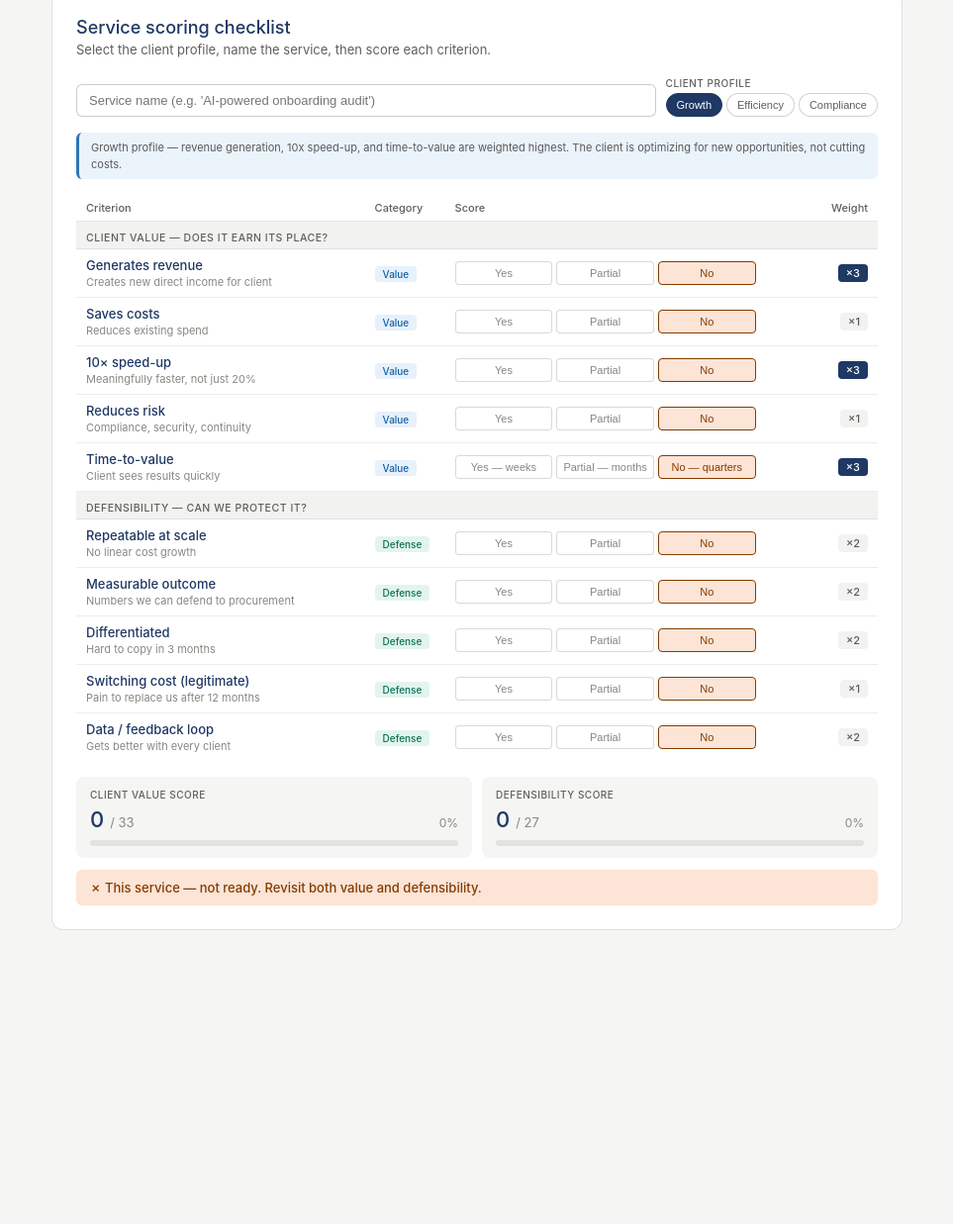
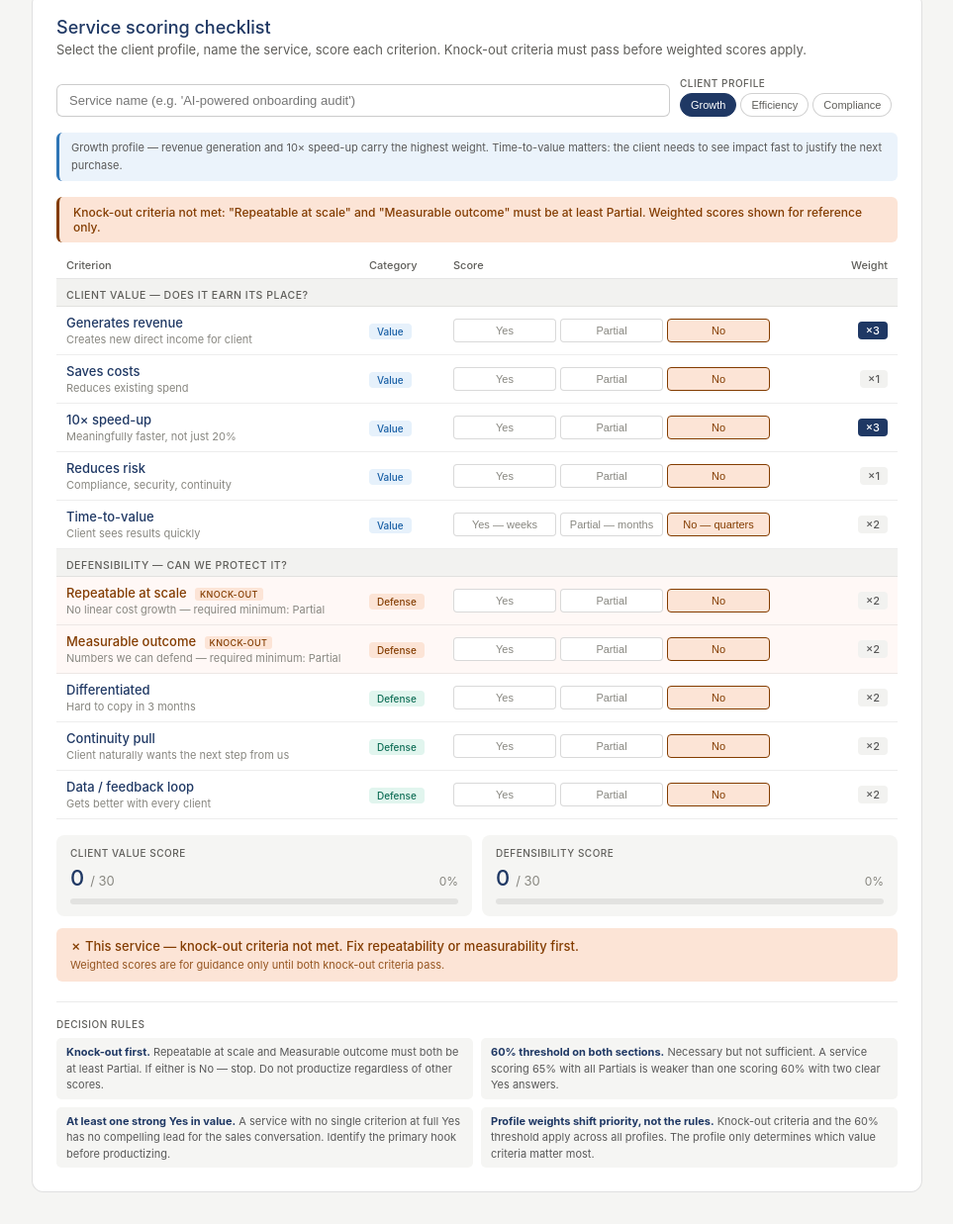
Before and after one commit to Tisho-hub/Pipeline-Foundry, a plain HTML site: page Productized Service Scoring.html in a window 1280 px wide. Shown: the part 40-1277 px from the top of the page at 99% size, without its empty margins (158-1121 px from the left). Before the commit the page ends 1012 px from the top, so only its background shows below. Drawn offline with Linux system fonts and the light colour scheme.

Commit message:
Update Productized Service Scoring.html
Yes/Partial/No buttons throughout
Client profile selector with rebalanced Compliance weights (risk ×3, costs ×2, time-to-value ×2)
"Switching cost" renamed to "Continuity pull"
Knock-out logic — banner appears when d1 or d2 is No, verdict is blocked until both pass, with explanatory detail text on every verdict state

```diff
--- a/Productized Service Scoring.html
+++ b/Productized Service Scoring.html
@@ -7,39 +7,48 @@
 <style>
   *, *::before, *::after { box-sizing: border-box; margin: 0; padding: 0; }
   body { font-family: -apple-system, BlinkMacSystemFont, "Segoe UI", Arial, sans-serif; background: #f5f5f3; color: #2c2c2a; padding: 2rem; }
-  .card { background: white; border-radius: 12px; border: 0.5px solid rgba(0,0,0,0.12); padding: 1.5rem; max-width: 860px; margin: 0 auto; }
+  .card { background: white; border-radius: 12px; border: 0.5px solid rgba(0,0,0,0.12); padding: 1.5rem; max-width: 900px; margin: 0 auto; }
   .card-title { font-size: 18px; font-weight: 500; color: #1F3864; margin-bottom: 4px; }
   .card-sub { font-size: 13px; color: #5F5E5A; margin-bottom: 1.25rem; }
   .controls { display: grid; grid-template-columns: 1fr auto; gap: 10px; margin-bottom: 1rem; align-items: end; }
   input[type=text] { width: 100%; font-size: 13px; padding: 8px 12px; border-radius: 6px; border: 0.5px solid rgba(0,0,0,0.2); color: #2c2c2a; background: white; outline: none; }
   input[type=text]:focus { border-color: #2E75B6; }
-  .profile-wrap { display: flex; flex-direction: column; gap: 4px; min-width: 210px; }
+  .profile-wrap { display: flex; flex-direction: column; gap: 4px; min-width: 220px; }
   .profile-label { font-size: 10px; font-weight: 500; color: #5F5E5A; text-transform: uppercase; letter-spacing: 0.05em; }
   .profile-pills { display: flex; gap: 4px; }
   .pill { font-size: 11px; font-weight: 500; padding: 5px 10px; border-radius: 20px; border: 0.5px solid rgba(0,0,0,0.18); cursor: pointer; background: white; color: #5F5E5A; transition: all 0.15s; white-space: nowrap; }
   .pill:hover { border-color: #2E75B6; color: #2E75B6; }
   .pill.active { background: #1F3864; color: white; border-color: #1F3864; }
-  .profile-hint { font-size: 11px; color: #595959; margin-bottom: 1rem; padding: 7px 12px; background: #EBF3FB; border-radius: 6px; border-left: 3px solid #2E75B6; line-height: 1.5; }
+  .profile-hint { font-size: 11px; color: #595959; margin-bottom: 1rem; padding: 7px 12px; background: #EBF3FB; border-radius: 6px; border-left: 3px solid #2E75B6; line-height: 1.6; }
+
+  /* Knock-out banner */
+  .knockout-banner { display: none; font-size: 12px; font-weight: 500; padding: 8px 14px; border-radius: 6px; margin-bottom: 10px; background: #FCE4D6; color: #833C00; border-left: 3px solid #833C00; }
+
   table { width: 100%; border-collapse: collapse; font-size: 13px; }
   th { font-weight: 500; font-size: 11px; color: #5F5E5A; text-align: left; padding: 6px 10px; border-bottom: 0.5px solid rgba(0,0,0,0.1); }
   td { padding: 8px 10px; border-bottom: 0.5px solid rgba(0,0,0,0.07); vertical-align: middle; }
-  tr:last-child td { border-bottom: none; }
-  tr:hover td { background: #f9f9f7; }
+  tr.knockout-row td { background: #fff8f6; }
+  tr.knockout-fail td .crit-name { color: #833C00; }
   .section-label { font-size: 10.5px; font-weight: 500; color: #5F5E5A; text-transform: uppercase; letter-spacing: 0.05em; padding: 10px 10px 4px; background: #f2f2f0; }
   .badge { display: inline-block; font-size: 10px; font-weight: 500; padding: 2px 8px; border-radius: 4px; }
   .b-v { background: #E6F1FB; color: #185FA5; }
   .b-d { background: #E1F5EE; color: #0F6E56; }
+  .b-ko { background: #FCE4D6; color: #833C00; }
   .crit-name { font-weight: 500; color: #1F3864; display: block; }
   .crit-sub { font-size: 11px; color: #888780; }
+  .ko-tag { font-size: 9px; font-weight: 500; color: #833C00; background: #FCE4D6; border-radius: 3px; padding: 1px 5px; margin-left: 5px; vertical-align: middle; text-transform: uppercase; letter-spacing: 0.04em; }
+
   .ypn { display: flex; gap: 4px; }
   .ypn-btn { flex: 1; font-size: 11px; font-weight: 500; padding: 5px 4px; border-radius: 4px; border: 0.5px solid rgba(0,0,0,0.15); cursor: pointer; background: white; color: #888780; transition: all 0.15s; text-align: center; }
   .ypn-btn:hover { border-color: #888780; color: #444; }
   .ypn-btn.sel-yes { background: #E2EFDA; color: #375623; border-color: #375623; }
   .ypn-btn.sel-partial { background: #FFF2CC; color: #7F6000; border-color: #BA7517; }
   .ypn-btn.sel-no { background: #FCE4D6; color: #833C00; border-color: #833C00; }
+
   .wt-cell { text-align: right; white-space: nowrap; }
   .wt-badge { display: inline-block; font-size: 11px; font-weight: 500; padding: 2px 8px; border-radius: 4px; background: #f2f2f0; color: #595959; transition: all 0.25s; }
   .wt-hi { background: #1F3864; color: white; }
+
   .scores { display: grid; grid-template-columns: 1fr 1fr; gap: 10px; margin-top: 1rem; }
   .score-card { background: #f5f5f3; border-radius: 8px; padding: 12px 14px; }
   .score-label { font-size: 10px; font-weight: 500; color: #5F5E5A; text-transform: uppercase; letter-spacing: 0.05em; margin-bottom: 6px; }
@@ -51,7 +60,17 @@
   .bar-fill { height: 100%; border-radius: 3px; transition: width 0.4s; }
   .bar-v { background: #185FA5; }
   .bar-d { background: #0F6E56; }
+
   .verdict { font-size: 13px; font-weight: 500; padding: 10px 14px; border-radius: 6px; margin-top: 12px; display: none; }
+  .verdict-detail { font-size: 11px; font-weight: 400; margin-top: 4px; opacity: 0.85; }
+
+  /* Rules footer */
+  .rules { margin-top: 1.25rem; border-top: 0.5px solid rgba(0,0,0,0.08); padding-top: 1rem; }
+  .rules-title { font-size: 10px; font-weight: 500; color: #5F5E5A; text-transform: uppercase; letter-spacing: 0.05em; margin-bottom: 8px; }
+  .rules-grid { display: grid; grid-template-columns: 1fr 1fr; gap: 8px; }
+  .rule-item { font-size: 11px; color: #595959; padding: 6px 10px; background: #f5f5f3; border-radius: 5px; line-height: 1.5; }
+  .rule-item strong { color: #1F3864; }
+
   @media (prefers-color-scheme: dark) {
     body { background: #1a1a18; color: #d4d2c8; }
     .card { background: #242422; border-color: rgba(255,255,255,0.1); }
@@ -60,26 +79,31 @@
     .pill { background: #2c2c2a; border-color: rgba(255,255,255,0.15); color: #888780; }
     .pill.active { background: #2E75B6; border-color: #2E75B6; color: white; }
     .profile-hint { background: #0C2D4A; color: #85B7EB; border-color: #185FA5; }
+    .knockout-banner { background: #3d1a0a; color: #F0997B; border-color: #D85A30; }
     th { color: #888780; } td { border-color: rgba(255,255,255,0.07); }
-    tr:hover td { background: #2c2c2a; }
+    tr.knockout-row td { background: #2a1a14; }
     .section-label { background: #2c2c2a; color: #888780; }
     .b-v { background: #0C447C; color: #85B7EB; }
     .b-d { background: #085041; color: #5DCAA5; }
+    .b-ko { background: #3d1a0a; color: #F0997B; }
     .crit-name { color: #b5cfe8; }
     .ypn-btn { background: #2c2c2a; color: #888780; border-color: rgba(255,255,255,0.12); }
-    .ypn-btn:hover { color: #d4d2c8; border-color: rgba(255,255,255,0.3); }
+    .ypn-btn:hover { color: #d4d2c8; }
     .wt-badge { background: #2c2c2a; color: #888780; }
     .wt-hi { background: #2E75B6; color: white; }
     .score-card { background: #2c2c2a; }
     .score-num { color: #b5cfe8; }
     .bar-track { background: rgba(255,255,255,0.1); }
+    .rule-item { background: #2c2c2a; color: #888780; }
+    .rule-item strong { color: #b5cfe8; }
+    .rules { border-color: rgba(255,255,255,0.08); }
   }
 </style>
 </head>
 <body>
 <div class="card">
   <div class="card-title">Service scoring checklist</div>
-  <div class="card-sub">Select the client profile, name the service, then score each criterion.</div>
+  <div class="card-sub">Select the client profile, name the service, score each criterion. Knock-out criteria must pass before weighted scores apply.</div>
 
   <div class="controls">
     <input type="text" id="svc-name" placeholder="Service name (e.g. 'AI-powered onboarding audit')" oninput="update()"/>
@@ -94,6 +118,7 @@
   </div>
 
   <div class="profile-hint" id="profile-hint"></div>
+  <div class="knockout-banner" id="ko-banner"></div>
 
   <table>
     <thead>
@@ -158,9 +183,9 @@
       </tr>
 
       <tr><td colspan="4" class="section-label">Defensibility — can we protect it?</td></tr>
-      <tr>
-        <td><span class="crit-name">Repeatable at scale</span><span class="crit-sub">No linear cost growth</span></td>
-        <td><span class="badge b-d">Defense</span></td>
+      <tr class="knockout-row" id="row-d1">
+        <td><span class="crit-name">Repeatable at scale <span class="ko-tag">Knock-out</span></span><span class="crit-sub">No linear cost growth — required minimum: Partial</span></td>
+        <td><span class="badge b-ko">Defense</span></td>
         <td><div class="ypn" id="d1">
           <button class="ypn-btn" onclick="score('d1',3,this)">Yes</button>
           <button class="ypn-btn" onclick="score('d1',1,this)">Partial</button>
@@ -168,9 +193,9 @@
         </div></td>
         <td class="wt-cell"><span class="wt-badge" id="w-d1">—</span></td>
       </tr>
-      <tr>
-        <td><span class="crit-name">Measurable outcome</span><span class="crit-sub">Numbers we can defend to procurement</span></td>
-        <td><span class="badge b-d">Defense</span></td>
+      <tr class="knockout-row" id="row-d2">
+        <td><span class="crit-name">Measurable outcome <span class="ko-tag">Knock-out</span></span><span class="crit-sub">Numbers we can defend — required minimum: Partial</span></td>
+        <td><span class="badge b-ko">Defense</span></td>
         <td><div class="ypn" id="d2">
           <button class="ypn-btn" onclick="score('d2',3,this)">Yes</button>
           <button class="ypn-btn" onclick="score('d2',1,this)">Partial</button>
@@ -189,7 +214,7 @@
         <td class="wt-cell"><span class="wt-badge" id="w-d3">—</span></td>
       </tr>
       <tr>
-        <td><span class="crit-name">Switching cost (legitimate)</span><span class="crit-sub">Pain to replace us after 12 months</span></td>
+        <td><span class="crit-name">Continuity pull</span><span class="crit-sub">Client naturally wants the next step from us</span></td>
         <td><span class="badge b-d">Defense</span></td>
         <td><div class="ypn" id="d4">
           <button class="ypn-btn" onclick="score('d4',3,this)">Yes</button>
@@ -233,23 +258,35 @@
   </div>
 
   <div id="verdict" class="verdict"></div>
+
+  <div class="rules">
+    <div class="rules-title">Decision rules</div>
+    <div class="rules-grid">
+      <div class="rule-item"><strong>Knock-out first.</strong> Repeatable at scale and Measurable outcome must both be at least Partial. If either is No — stop. Do not productize regardless of other scores.</div>
+      <div class="rule-item"><strong>60% threshold on both sections.</strong> Necessary but not sufficient. A service scoring 65% with all Partials is weaker than one scoring 60% with two clear Yes answers.</div>
+      <div class="rule-item"><strong>At least one strong Yes in value.</strong> A service with no single criterion at full Yes has no compelling lead for the sales conversation. Identify the primary hook before productizing.</div>
+      <div class="rule-item"><strong>Profile weights shift priority, not the rules.</strong> Knock-out criteria and the 60% threshold apply across all profiles. The profile only determines which value criteria matter most.</div>
+    </div>
+  </div>
 </div>
 
 <script>
 const scores = { c1:0, c2:0, c3:0, c4:0, c5:0, d1:0, d2:0, d3:0, d4:0, d5:0 };
 
+// Weights: [c1-revenue, c2-costs, c3-speed, c4-risk, c5-ttv, d1-repeat(KO), d2-measure(KO), d3-diff, d4-continuity, d5-data]
+// KO criteria (d1, d2) weights apply only after knock-out check passes
 const profiles = {
   growth: {
-    weights: [3,1,3,1,3, 2,2,2,1,2],
-    hint: "Growth profile — revenue generation, 10x speed-up, and time-to-value are weighted highest. The client is optimizing for new opportunities, not cutting costs."
+    weights: [3,1,3,1,2, 2,2,2,2,2],
+    hint: "Growth profile — revenue generation and 10× speed-up carry the highest weight. Time-to-value matters: the client needs to see impact fast to justify the next purchase."
   },
   efficiency: {
-    weights: [1,3,2,2,2, 3,3,2,2,2],
-    hint: "Efficiency profile — cost savings, repeatability at scale, and measurable outcomes are weighted highest. Every claim needs a number and a defensible ROI."
+    weights: [1,3,2,2,2, 2,2,2,2,2],
+    hint: "Efficiency profile — cost savings is the primary driver. Every claim needs a number. Repeatability and measurable outcomes are critical to justify ROI to the CFO."
   },
   compliance: {
-    weights: [1,1,1,3,1, 2,3,3,2,1],
-    hint: "Compliance profile — risk reduction, measurable outcomes, and differentiation are weighted highest. The client's primary driver is avoiding exposure, not growth."
+    weights: [1,2,1,3,2, 2,2,2,2,1],
+    hint: "Compliance profile — risk reduction leads, but cost savings and time-to-value carry meaningful weight too. The client still pays from a budget and needs to show quick wins to stakeholders."
   }
 };
 
@@ -280,6 +317,27 @@ function update() {
     badge.className = 'wt-badge' + (w[i] >= 3 ? ' wt-hi' : '');
   });
 
+  // Knock-out check: d1 and d2 must be >= 1 (Partial)
+  const koD1 = scores['d1'] >= 1;
+  const koD2 = scores['d2'] >= 1;
+  const knockoutPassed = koD1 && koD2;
+
+  // Highlight failing KO rows
+  document.getElementById('row-d1').classList.toggle('knockout-fail', !koD1);
+  document.getElementById('row-d2').classList.toggle('knockout-fail', !koD2);
+
+  const koBanner = document.getElementById('ko-banner');
+  if (!knockoutPassed) {
+    const failing = [];
+    if (!koD1) failing.push('"Repeatable at scale"');
+    if (!koD2) failing.push('"Measurable outcome"');
+    koBanner.style.display = 'block';
+    koBanner.textContent = 'Knock-out criteria not met: ' + failing.join(' and ') + ' must be at least Partial. Weighted scores shown for reference only.';
+  } else {
+    koBanner.style.display = 'none';
+  }
+
+  // Weighted scores (shown regardless, but verdict blocked if KO fails)
   let vScore=0, vMax=0, dScore=0, dMax=0;
   for (let i=0; i<5; i++)  { vScore += scores[ids[i]] * w[i]; vMax += 3 * w[i]; }
   for (let i=5; i<10; i++) { dScore += scores[ids[i]] * w[i]; dMax += 3 * w[i]; }
@@ -296,22 +354,31 @@ function update() {
   document.getElementById('v-bar').style.width = Math.round(vp*100) + '%';
   document.getElementById('d-bar').style.width = Math.round(dp*100) + '%';
 
+  // Check for at least one strong Yes in value section
+  const hasStrongYes = ['c1','c2','c3','c4','c5'].some(id => scores[id] === 3);
+
   const name = document.getElementById('svc-name').value.trim() || 'This service';
   const vd = document.getElementById('verdict');
   vd.style.display = 'block';
 
-  if (vp >= 0.6 && dp >= 0.6) {
+  if (!knockoutPassed) {
+    vd.style.background='#FCE4D6'; vd.style.color='#833C00';
+    vd.innerHTML = '✗  ' + name + ' — knock-out criteria not met. Fix repeatability or measurability first.<div class="verdict-detail">Weighted scores are for guidance only until both knock-out criteria pass.</div>';
+  } else if (vp >= 0.6 && dp >= 0.6 && hasStrongYes) {
     vd.style.background='#E2EFDA'; vd.style.color='#375623';
-    vd.textContent = '✓  ' + name + ' — strong candidate. Productize now.';
-  } else if (vp >= 0.6) {
+    vd.innerHTML = '✓  ' + name + ' — strong candidate. Productize now.<div class="verdict-detail">Both sections clear 60% and there is at least one clear Yes to lead the sales conversation.</div>';
+  } else if (vp >= 0.6 && dp >= 0.6 && !hasStrongYes) {
     vd.style.background='#FFF2CC'; vd.style.color='#7F6000';
-    vd.textContent = '⚠  ' + name + ' — good client value, but build the moat first.';
-  } else if (dp >= 0.6) {
+    vd.innerHTML = '⚠  ' + name + ' — scores pass, but no single strong Yes. Identify the primary value hook before taking this to market.<div class="verdict-detail">A service with no leading strength is hard to position and sell.</div>';
+  } else if (vp >= 0.6 && dp < 0.6) {
     vd.style.background='#FFF2CC'; vd.style.color='#7F6000';
-    vd.textContent = '⚠  ' + name + ' — defensible, but client value needs strengthening.';
+    vd.innerHTML = '⚠  ' + name + ' — good client value, but defensibility needs work.<div class="verdict-detail">Build the moat before committing to productization investment.</div>';
+  } else if (vp < 0.6 && dp >= 0.6) {
+    vd.style.background='#FFF2CC'; vd.style.color='#7F6000';
+    vd.innerHTML = '⚠  ' + name + ' — defensible, but client value case is too weak.<div class="verdict-detail">Revisit which value criteria this service can genuinely satisfy.</div>';
   } else {
     vd.style.background='#FCE4D6'; vd.style.color='#833C00';
-    vd.textContent = '✗  ' + name + ' — not ready. Revisit both value and defensibility.';
+    vd.innerHTML = '✗  ' + name + ' — not ready. Both value and defensibility need strengthening.<div class="verdict-detail">Keep as a custom engagement until the fundamentals are in place.</div>';
   }
 }
 
```
